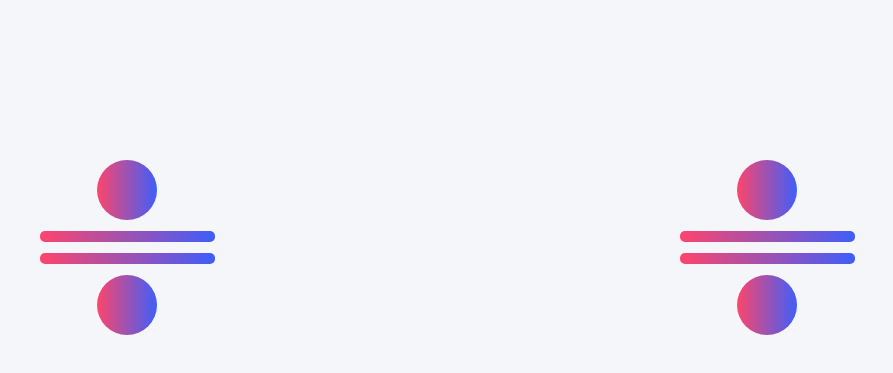
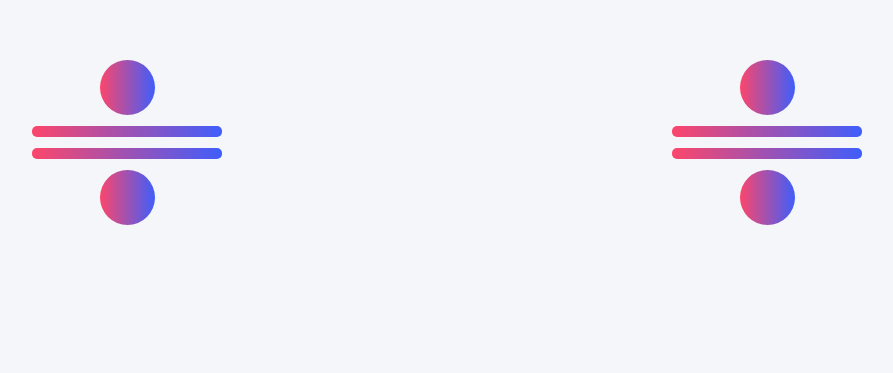
Before and after one commit to stanleychukwu17/1-google-stories-slider-with-gsap, a React (Create React App) app: page / in a window 1280 px wide. Shown: the part 1816-2189 px from the top of the page, without its empty margins (193-1086 px from the left). Built offline with nearby package versions, Linux system fonts and the light colour scheme.

Commit message:
about to start animation of the small balls

```diff
--- a/src/components/App/App.tsx
+++ b/src/components/App/App.tsx
@@ -52,7 +52,7 @@ const App = () => {
                 </motion.div>
             </motion.div>
             <div className="midCvr">
-                <div className="">
+                <div className="AliMajor">
                     <div className="AiiCvr">
                         <div className="Aii_1"></div>
                         <div className="Aii_2"></div>
@@ -60,7 +60,7 @@ const App = () => {
                         <div className="Aii_1"></div>
                     </div>
                 </div>
-                <div className="">
+                <div className="AliMajor">
                     <div className="AiiCvr">
                         <div className="Aii_1"></div>
                         <div className="Aii_2"></div>
--- a/src/components/App/app.scss
+++ b/src/components/App/app.scss
@@ -80,10 +80,10 @@
     .midCvr {
         display: flex;
         justify-content: space-around;
-        margin-top: 800px;
+        margin-top: 700px;
         font-size: 100px;
 
-        > div {
+        > .AliMajor {
             width: 45%;
         }
 
@@ -96,12 +96,12 @@
                 margin: 11px auto;
             }
             .Aii_1 {
-                width: 60px;
-                height: 60px;
+                width: 55px;
+                height: 55px;
                 border-radius: 100px;
             }
             .Aii_2 {
-                width: 175px;
+                width: 190px;
                 height: 11px;
                 border-radius: 5px;
             }
```
